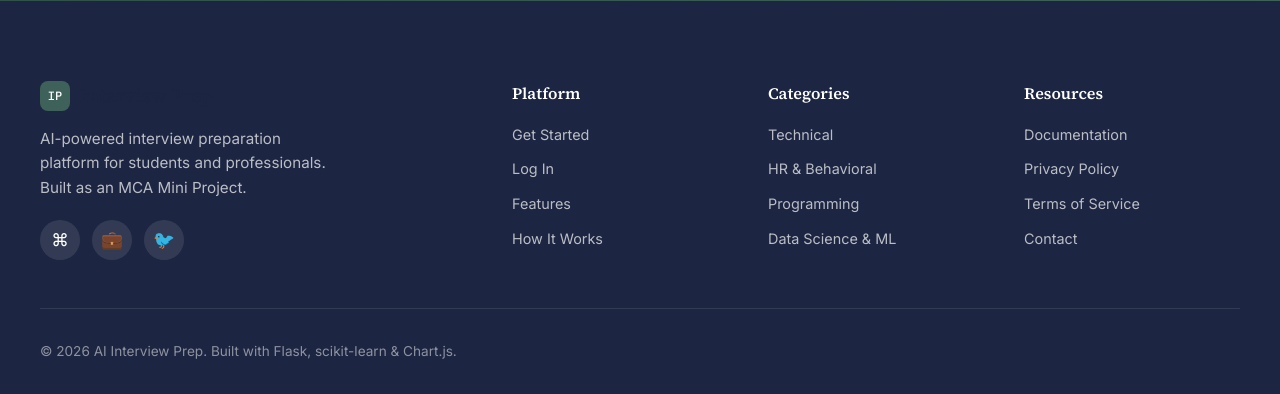
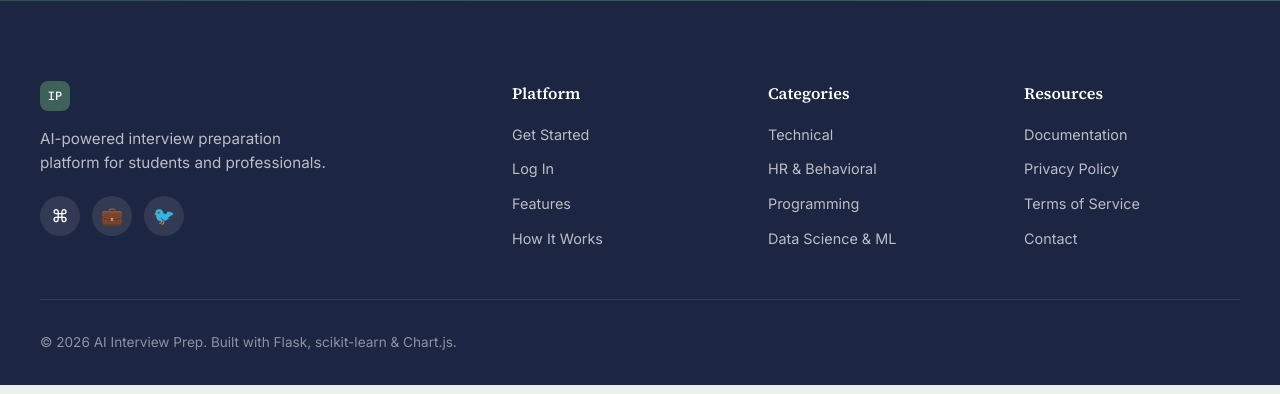
Before and after one commit to sejalsngh03/AI-Interview-Preparation-Platform, a Flask app: page / in a window 1280 px wide. Shown: the part 3568-3962 px from the top of the page. Run offline with Flask 3, Linux system fonts and the light colour scheme; some libraries are stand-ins or nearby versions.

Commit message:
Update landing.html

```diff
--- a/templates/landing.html
+++ b/templates/landing.html
@@ -224,7 +224,7 @@
       <a class="brand" href="/">
         <span class="brand-mark">IP</span> Interview Prep
       </a>
-      <p>AI-powered interview preparation platform for students and professionals. Built as an MCA Mini Project.</p>
+      <p>AI-powered interview preparation platform for students and professionals. </p>
       <div class="footer-social">
         <a href="#" aria-label="GitHub">⌘</a>
         <a href="#" aria-label="LinkedIn">💼</a>
```
